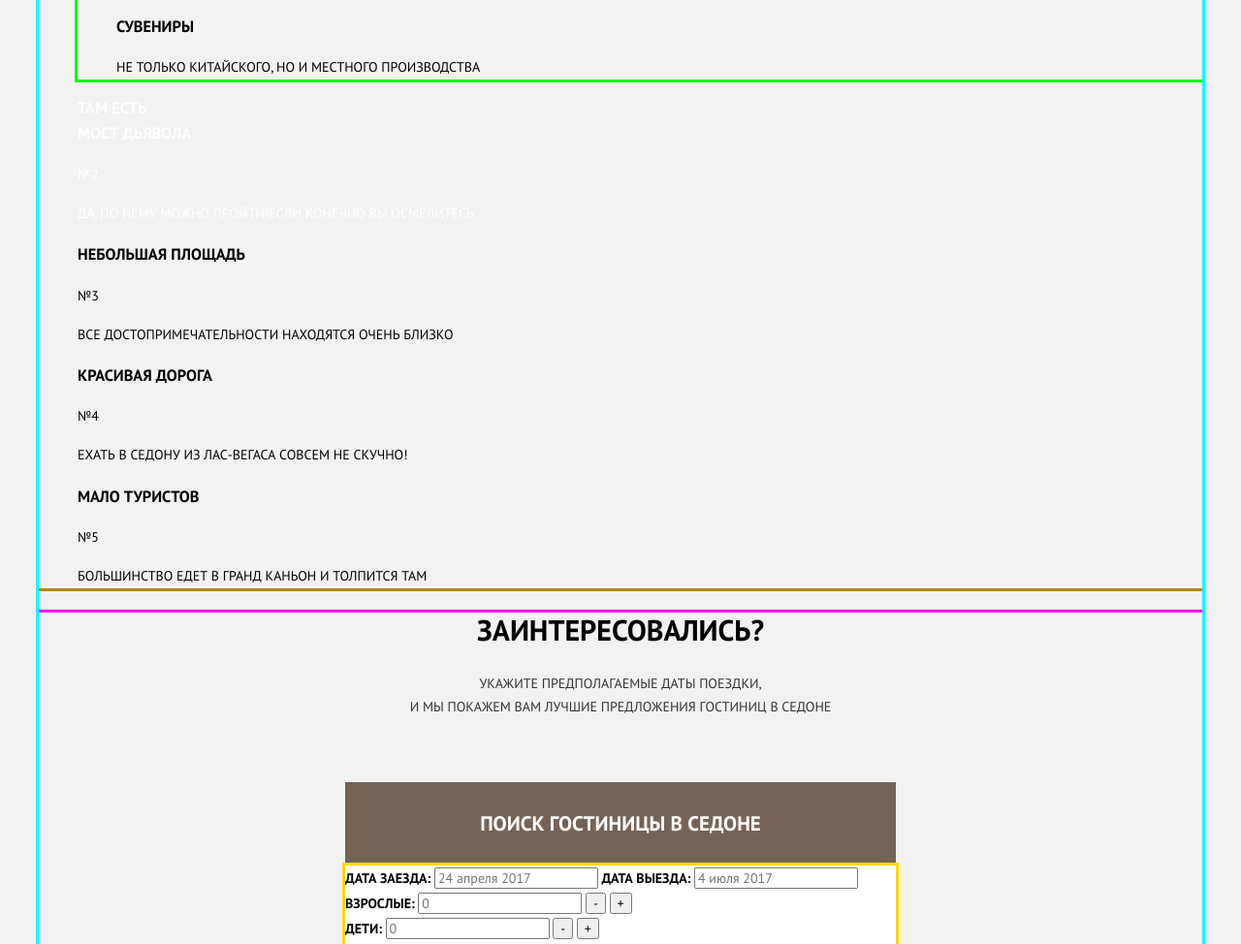
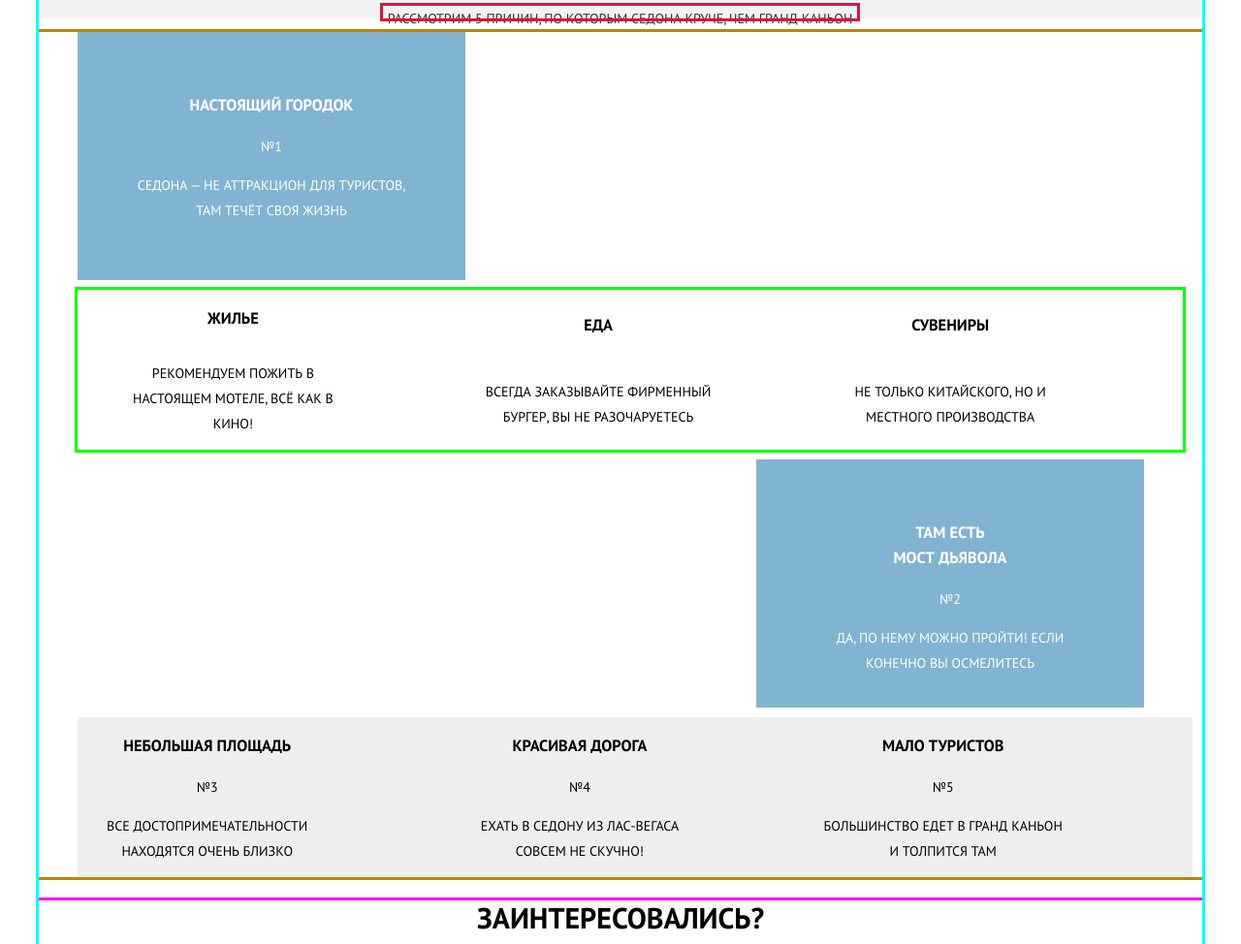
Before and after one commit to YurchenkoValentin/1336325-sedona-27, a plain HTML site: page index.html in a window 1280 px wide. Shown: the part 634-1608 px from the top of the page at 97% size. Drawn offline with Linux system fonts and the light colour scheme.

Commit message:
Начал делать сетки
Много, где запутался. Еще большая часть не сделана

```diff
--- a/css/style.css
+++ b/css/style.css
@@ -9,7 +9,7 @@
         color: black;
         text-transform: uppercase;
 
-        background-color: #f2f2f2;
+        background-color: #ffffff;
         background-image: url("../img/background.jpg");
         background-size: 1200px 800px;
         margin-top: 45px;
@@ -30,13 +30,14 @@
         font-size: 14px;
         line-height: 26px;
         color: black;
-        /* background-color: #f2f2f2 1200px 56px; */
     }
 
     .site-navigation {
+        display: flex;
         list-style: none;
-        display: flex;
         justify-content: space-around;
+        background-color:#f2f2f2;
+        margin-top: 0;
     }
 
     .site-navigation a {
@@ -54,6 +55,12 @@
     .site-navigation-link .active {
         color: #766357;
         text-align: 112px 22px;
+    }
+
+    .index-logo {
+        position: static;
+        margin-left: 370px;
+        margin-top: 61px;
     }
 
     .hotels-data-criteria {
@@ -95,24 +102,88 @@
     }
 
     .sedona-about-info-text {
+        display: block;
         font-weight: bold;
         font-size: 21px;
         text-align: center;
+        width: 440px;
+        height: 48px;
+        margin-left: 380px;
+        margin-top: 61px;
+        background-color: #f2f2f2;
     }
 
     .sedona-about-reasons {
+        display: block;
         font-weight: normal;
         color: #333333;
         text-align: center;
+        width: 489px;
+        height: 13px;
+        margin-left: 355px;
+        margin-top: 38px;
+        background-color: #f2f2f2;
+    }
+
+    .item-container {
+        display: block;
+        width: 400px;
+        height: 256px;
+        background-color: #81b3d2;
+        margin-left: 0px;
     }
 
     .advantage-item.white {
+        display: block;
         color: white;
+        width: 280px;
+        height: 146px;
+        text-align: center;
+        padding-left: 60px;
+        padding-top: 46px;
+    }
+
+    .item-container-right {
+        display: block;
+        width: 400px;
+        height: 256px;
+        background-color: #81b3d2;
+        margin-top: 10px;
+        margin-left: 700px;
     }
 
     .advantage-number,
     .advantage-text {
         font-weight: normal;
+    }
+
+    .advantage-item-container {
+        display: flex;
+        width: 1150px;
+        margin-top: 10px;
+        background-color: #eeeeee;
+    }
+
+    .advantage-item-container .advantage-item {
+        display: flex;
+        flex-direction: column;
+        justify-content: space-around;
+        margin-right: 133px;
+        text-align: center;
+    }
+
+    .reason-list {
+        display: flex;
+        width: 1100px;
+        margin-top: 10px;
+    }
+
+    .reason {
+        display: flex;
+        flex-direction: column;
+        justify-content: space-around;
+        margin-right: 133px;
+        text-align: center;
     }
 
     .reason-text,
@@ -150,6 +221,20 @@
         margin-top: 52px;
         background-color: #766357;
         border: none;
+    }
+
+    .form-container-1 {
+        padding-top: 55px;
+    }
+
+    .booking-form-label {
+        display: flex;
+        flex-direction: column;
+        margin-left: 20px;
+    }
+
+    .form-container-2 {
+        margin-top: 20px;
     }
 
     .reservation-button:hover {
@@ -205,10 +290,19 @@
     } */
 
     /* .header-logo {
+        display: block;
         margin-left: 569px;
         margin-right: 571px;
         margin-top: 0;
-    } */
+    }
+ */
+
+
+    .footer-container {
+        display: flex;
+        flex-direction: column;
+    }
+
 
     .footer-contacts {
         font-size: 21px;
--- a/index.html
+++ b/index.html
@@ -12,9 +12,9 @@
   <body>
     <header>
       <nav class="main-navigation">
-        <a class="header-logo">
+       <!--  <a class="header-logo">
           <img src="img/header-logo.svg" width="100" height="150" alt="Логотип города Седона">
-        </a>
+        </a> -->
         <ul class="site-navigation">
           <li class="site-navigation-item"><a class="site-navigation-link" href="info.html">Информация</a></li>
           <li class="site-navigation-item"><a class="site-navigation-link" href="#">Фото и видео</a></li>
@@ -25,6 +25,11 @@
     </header>
 
     <main class="main">
+
+      <div class="index-logo">
+        <img src="/img/welcome.svg" alt="Добро пожаловать в Седону" width="459px" height="353px">
+      </div>
+
       <section class="sedona-about">
         <p class="sedona-about-info-text">Седона - небольшой городок в Аризоне,
             заслуживающий большего!</p>
@@ -33,12 +38,15 @@
 
       <section class="advantage">
         <ul class="advantage-list">
+          <div class="item-container">
             <li class="advantage-item white">
               <h3 class="advantage-title">Настоящий
                 городок</h3>
               <span class="advantage-number">№1</span>
               <p class="advantage-text">Седона — не аттракцион для туристов, там течёт своя жизнь</p>
             </li>
+          </div>
+          <div class="reason-container">
             <ul class="reason-list">
               <li class="reason">
                 <h3 class="reason-header">Жилье</h3>
@@ -53,12 +61,16 @@
                 <p class="reason-text">Не только китайского, но и местного производства</p>
               </li>
             </ul>
+          </div>
+          <div class="item-container-right">
             <li class="advantage-item white">
               <h3 class="advantage-title">Там есть<br>
                   мост дьявола</h3>
               <span class="advantage-number">№2</span>
-            <p class="advantage-text">Да, по нему можно пройти!Если конечно вы осмелитесь</p>
+              <p class="advantage-text">Да, по нему можно пройти! Если конечно вы осмелитесь</p>
             </li>
+          </div>
+          <div class="advantage-item-container">
             <li class="advantage-item">
               <h3 class="advantage-title">Небольшая площадь</h3>
               <span class="advantage-number">№3</span>
@@ -76,6 +88,7 @@
               <span class="advantage-number">№5</span>
               <p class="advantage-text">Большинство едет в гранд каньон и толпится там</p>
             </li>
+          </div>
         </ul>
       </section>
 
@@ -86,11 +99,15 @@
         </p>
         <button class="reservation-button" type="button">Поиск гостиницы в Седоне</button>
         <form class="booking-form" action="#" method="GET">
+          <div class="form-container-1">
             <label class="booking-form-label"for="date">Дата заезда:</label>
-          <input class="booking-check-in-date" type="text" id="date" placeholder="24 апреля 2017">
+            <input class="booking-form-label booking-check-in-date" type="text" id="date" placeholder="24 апреля 2017">
+          </div>
+          <div>
             <label class="booking-form-label" for="date">Дата выезда:</label>
             <input class="booking-check-out-date" type="text" id="date" placeholder="4 июля 2017">
-          <div class="">
+          </div>
+          <div class="form-container-2">
             <label class="booking-form-label" for="number">Взрослые:</label>
             <input class="booking-adults-quantity" type="text" id="number" placeholder="0">
             <button class="booking-form-button" type="button">-</button>
@@ -109,6 +126,7 @@
     </main>
 
       <footer class="footer">
+        <div class="footer-container">
           <div class="footer-contacts">
             <p class="footer-hashtag">
               #visitsedona
@@ -143,6 +161,7 @@
               <img class="html-academy-logo" src="img/footer-logo.svg" alt="HTML Academy">
             </a>
           </div>
+        </div>
       </footer>
   </body>
 </html>
```
Also changed, not shown: img/polygon.png (added), img/welcome.svg (added). Lines whose indentation alone changed are shown as unchanged.
